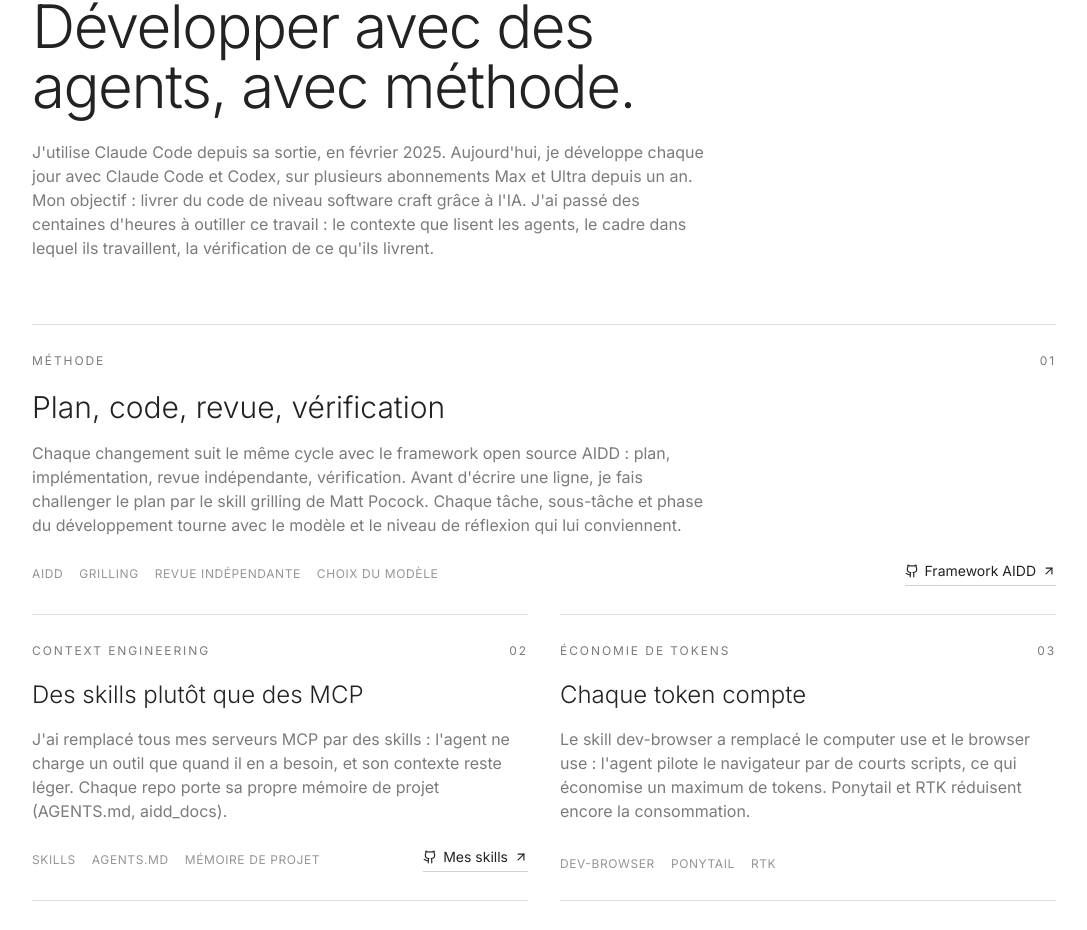
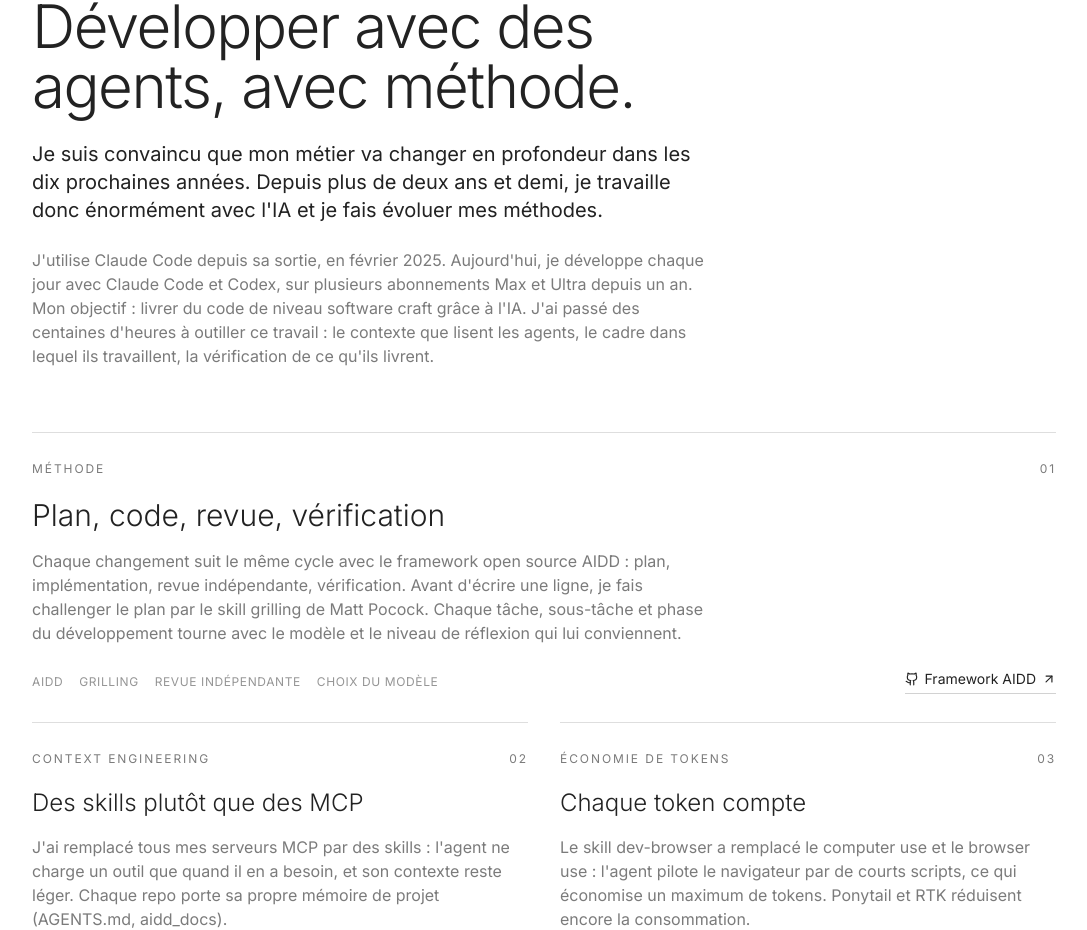
Before and after one commit to neogenz/portfolio-nextjs, a Next.js app: page / in a window 1280 px wide. Shown: the part 7116-8046 px from the top of the page, without its empty margins (91-1178 px from the left). Built offline with nearby package versions, Linux system fonts and the light colour scheme; a web font is replaced by a local one.

Commit message:
feat(agentic-ai): open the section with the long-term vision

```diff
--- a/src/components/AgenticAI.tsx
+++ b/src/components/AgenticAI.tsx
@@ -103,6 +103,10 @@ const AgenticAI = () => (
           <h2 className="mb-6 text-5xl font-light tracking-tight text-maxime-primary dark:text-maxime-white md:text-6xl">
             Développer avec des agents, avec méthode.
           </h2>
+          <p className="mb-6 max-w-2xl text-xl text-maxime-primary dark:text-maxime-white/90">
+            Je suis convaincu que mon métier va changer en profondeur dans les dix prochaines années. Depuis plus de deux
+            ans et demi, je travaille donc énormément avec l&apos;IA et je fais évoluer mes méthodes.
+          </p>
           <p className="max-w-2xl text-maxime-secondary dark:text-maxime-white/70">
             J&apos;utilise Claude Code depuis sa sortie, en février 2025. Aujourd&apos;hui, je développe chaque jour avec
             Claude Code et Codex, sur plusieurs abonnements Max et Ultra depuis un an.
```
